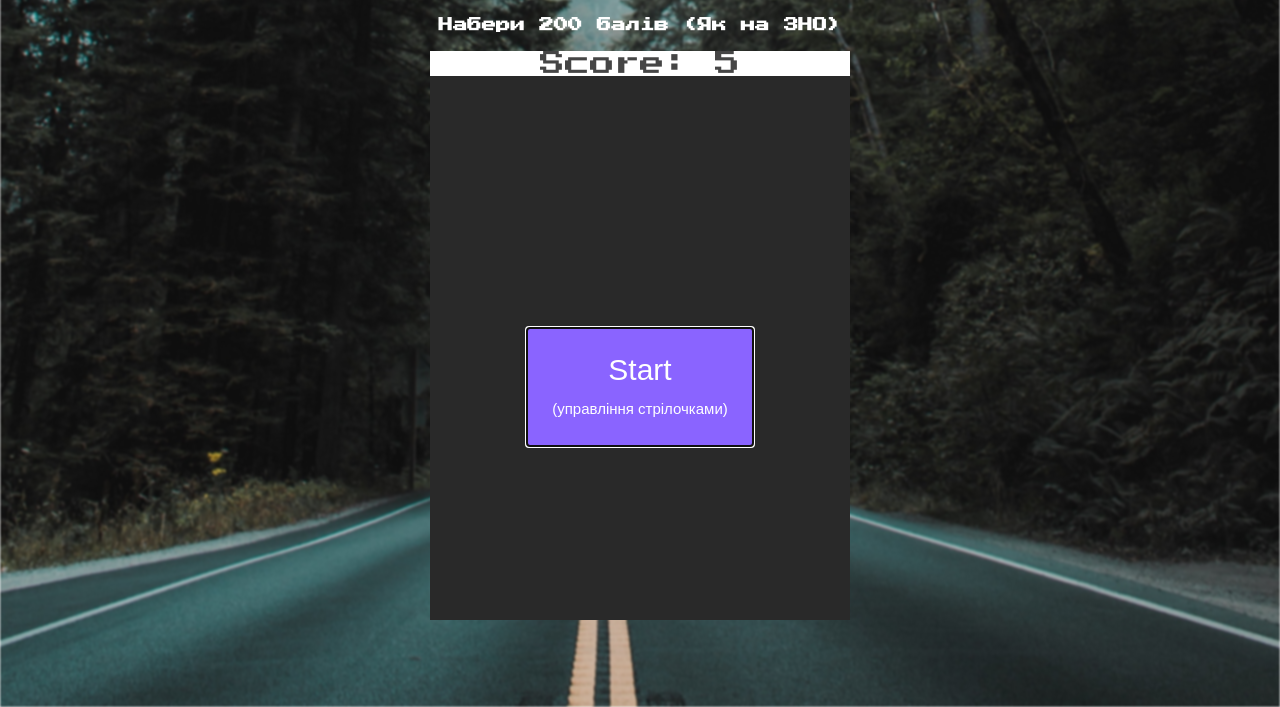
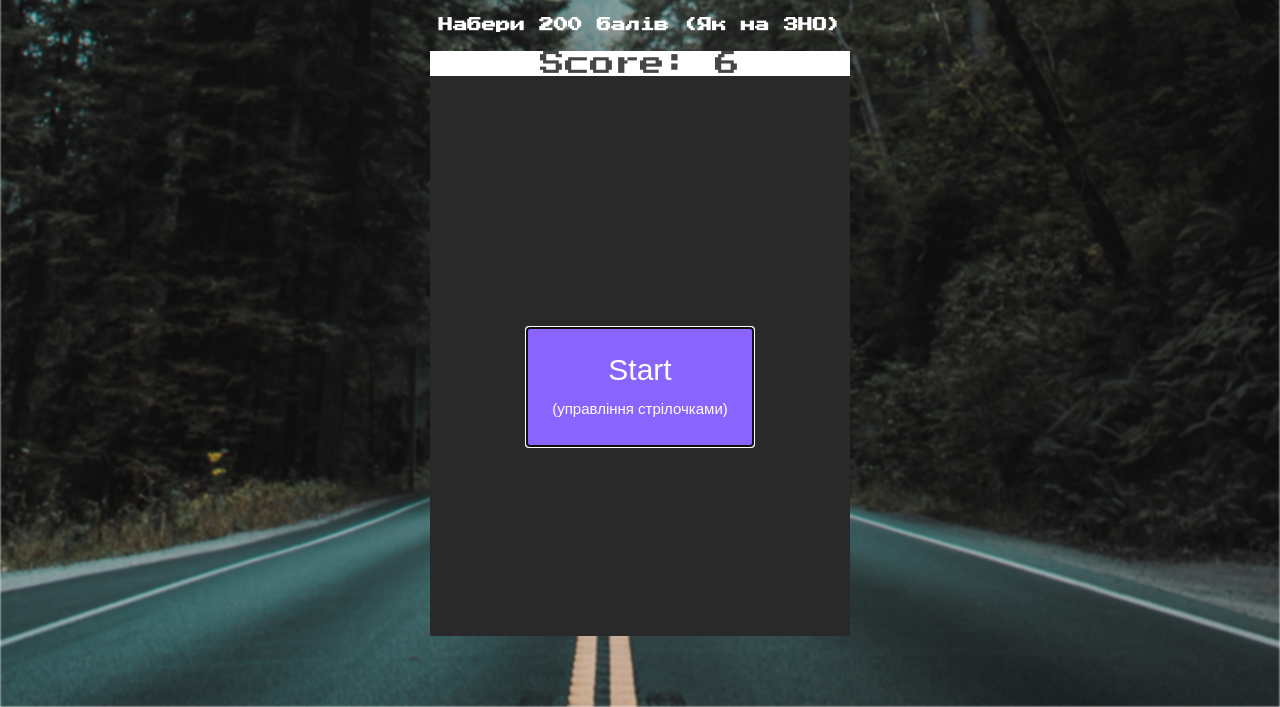
Before and after one commit to BarsOneK/Quest, a Django app: page /task_4/ in a window 1280 px wide. Shown: the part 93-800 px from the top of the page. Run offline with Django 3.2, Linux system fonts and the light colour scheme.

Commit message:
Update task4.css

```diff
--- a/mysite/static/css/task4.css
+++ b/mysite/static/css/task4.css
@@ -31,7 +31,7 @@ body {
 
 #container{
     position: relative;
-    height: 68vh;
+    height: 70vh;
     width: 420px;
     margin: 0 auto;
     background-color: #292929;
```
